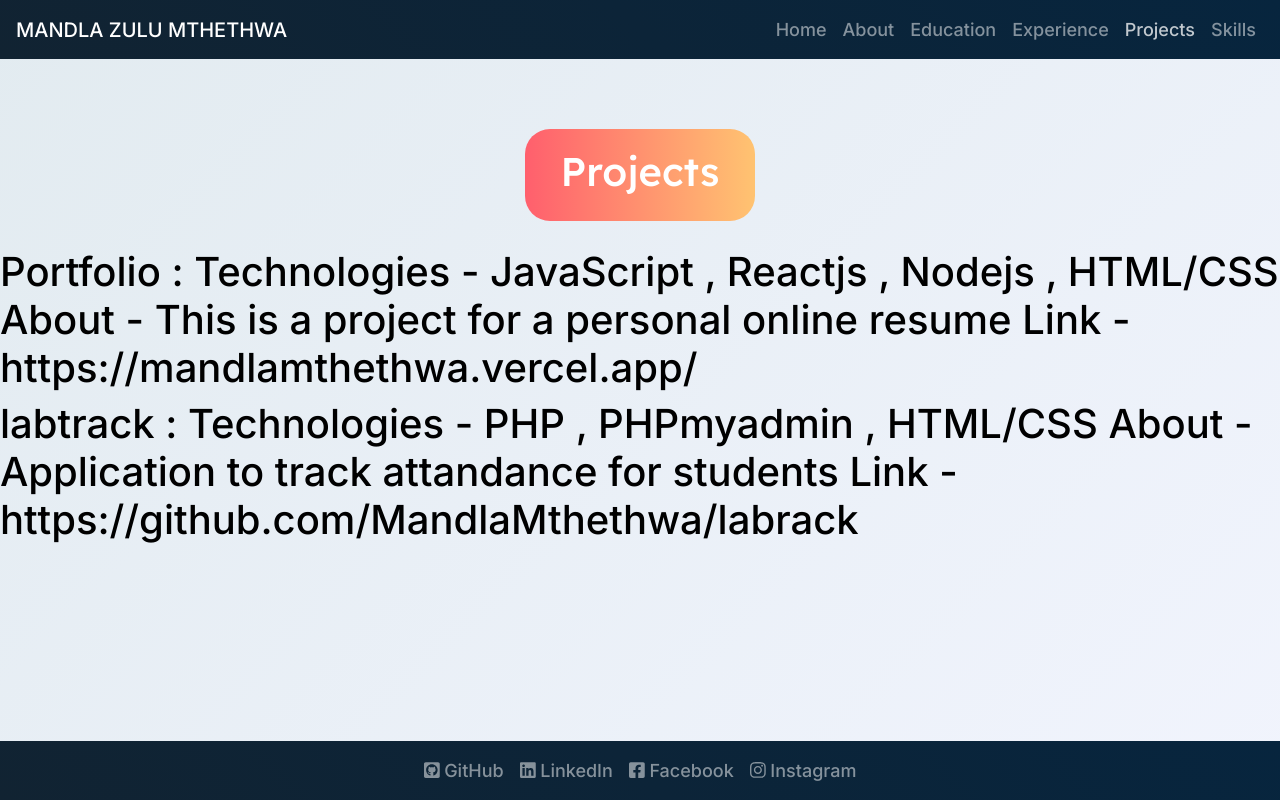
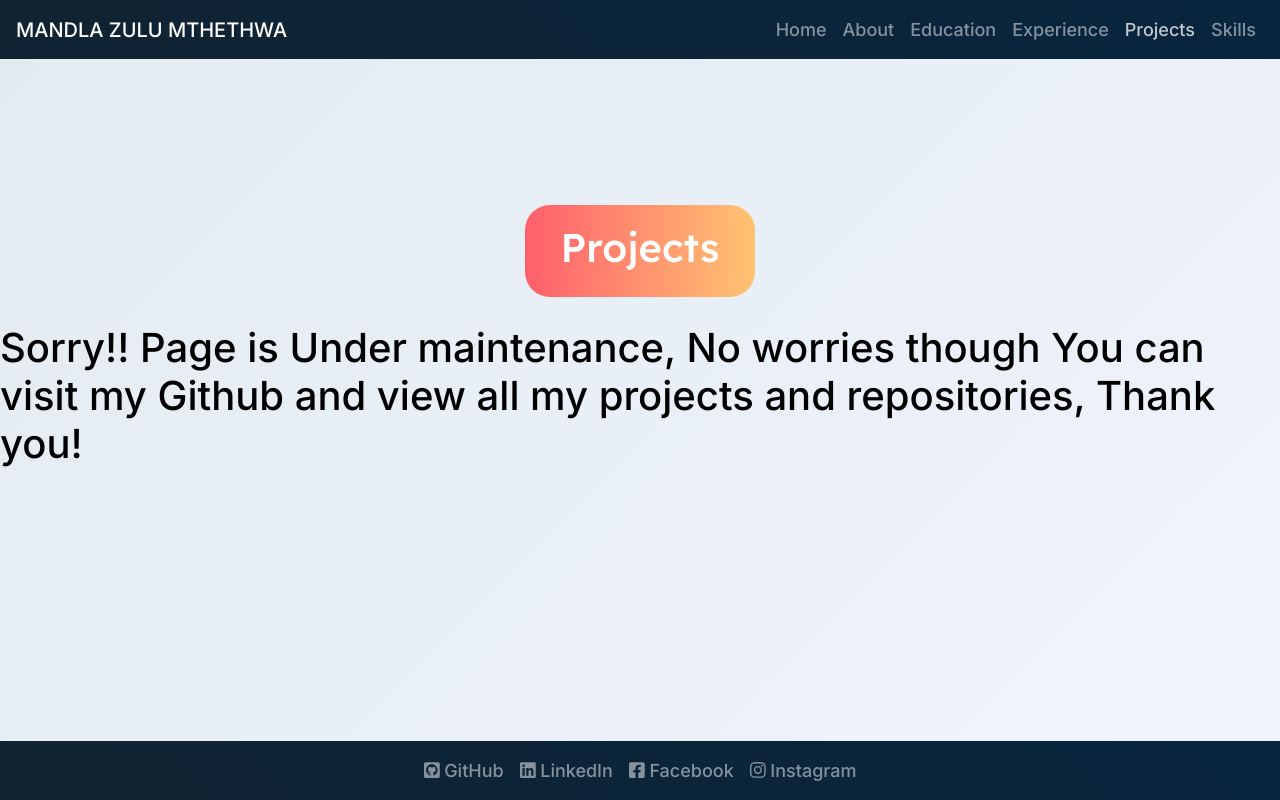
Before and after one commit to MandlaMthethwa/portfolio, a React (Create React App) app: page / in a window 1280 px wide. Both pictures are taken after a click on the button "Projects". Built offline with nearby package versions, Linux system fonts and the light colour scheme.

Commit message:
Update Projects.js

```diff
--- a/src/pages/Projects.js
+++ b/src/pages/Projects.js
@@ -11,16 +11,10 @@ class Projects extends React.Component {
                     <TitleBar title="Projects" />
                     <Container fluid>
                         <Row className="justify-content-center" style={{ alignItems: "center" }}>
-                            <h1>Portfolio :
-                                Technologies - JavaScript , Reactjs , Nodejs , HTML/CSS
-                                About - This is a project for a personal online resume
-                                 Link - https://mandlamthethwa.vercel.app/ </h1>
-                            <h1>
-                                labtrack :
-                                Technologies - PHP , PHPmyadmin , HTML/CSS
-                                About - Application to track attandance for students
-                                Link - https://github.com/MandlaMthethwa/labrack
-                             </h1>
+                            <h1>Sorry!! Page is Under maintenance, No worries though You can visit my Github and view all my projects and
+ repositories, Thank you!
+</h1>
+
 
                         </Row>
                     </Container>
```
